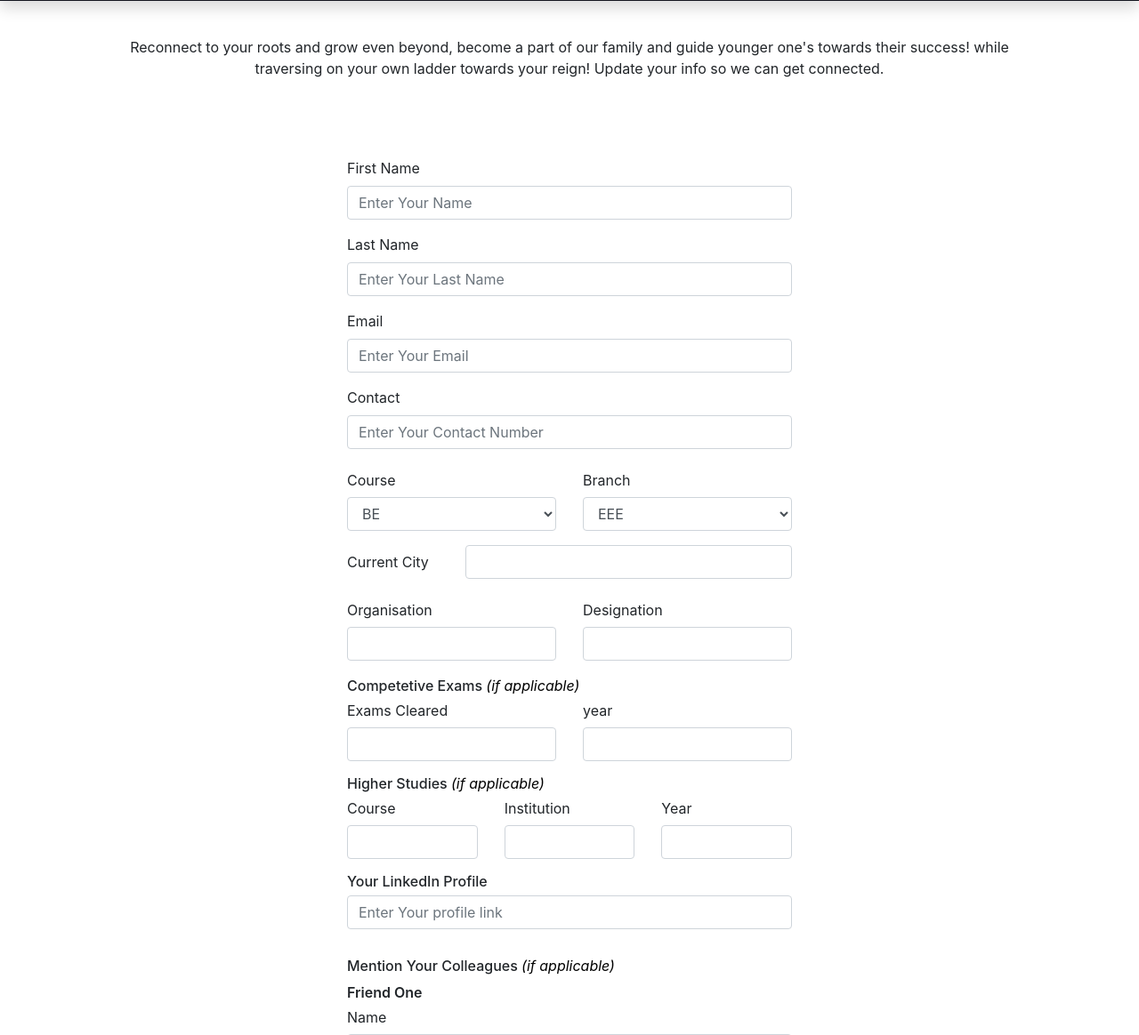
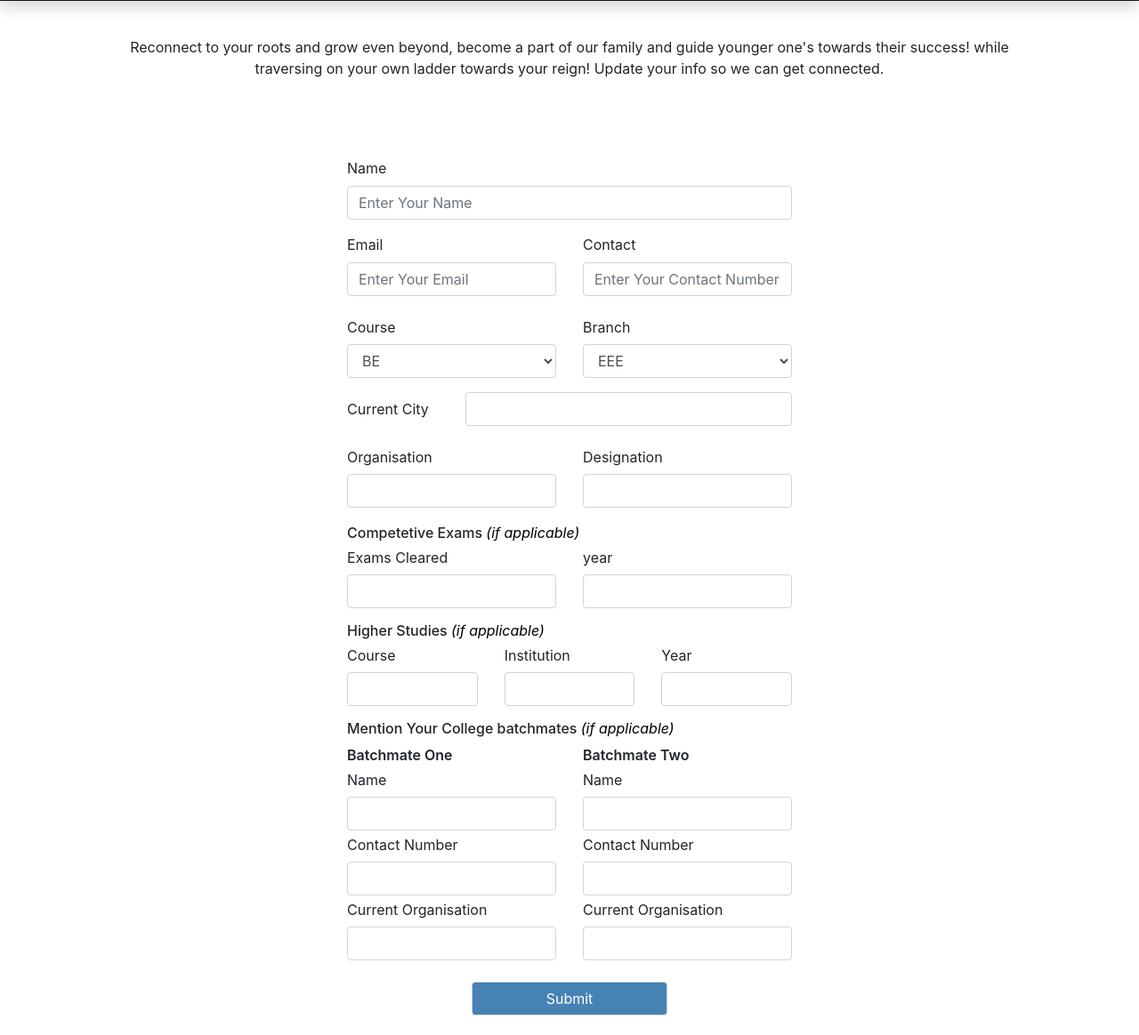
Before and after one commit to shivamkagra38/star_new, a Node server app: page /register in a window 1280 px wide. Shown: the part 255-1419 px from the top of the page at 89% size. Run offline with Node 20, Linux system fonts and the light colour scheme; some libraries are stand-ins or nearby versions.

Commit message:
added the mentioned updates

```diff
--- a/views/Alum-reg.ejs
+++ b/views/Alum-reg.ejs
@@ -20,20 +20,18 @@
 <section>
     <form method="POST" target="/register" class="my-5" style="width: 500px; margin: auto;">
         <div class="form-group">
-            <label for="name">First Name</label>
+            <label for="name">Name</label>
             <input required class="form-control" id="name" name="firstname" placeholder="Enter Your Name">
         </div>
-        <div class="form-group">
-            <label for="lastname">Last Name</label>
-            <input required class="form-control" id="name" name="lastname" placeholder="Enter Your Last Name">
-        </div>
-        <div class="form-group">
+        <div class="row">
+            <div class="form-group col-6">
                 <label for="email">Email</label>
                 <input required class="form-control" id="email" type="email" name="email" placeholder="Enter Your Email">
             </div>
-        <div class="form-group">
+            <div class="form-group col-6">
                 <label for="Contact">Contact</label>
                 <input required class="form-control" id="contact" name="contact" placeholder="Enter Your Contact Number">
+            </div>
         </div>
         <div class="row">
             <div class="form-group col-6">
@@ -102,30 +100,39 @@
             </div>
         </div>
 
-        <div class="form-group">
+        <!-- <div class="form-group">
             <label for="linkedin" class="h6 mb-0 mt-3">Your LinkedIn Profile</label>
             <input class="form-control mt-1" id="linkedin" name="linkedin" placeholder="Enter Your profile link">
-        </div>
+        </div> -->
 
-        <label for="buddies" class="h6 mb-1 mt-3">Mention Your Colleagues  <span style="font-weight: 400; color: black;"><i>(if applicable)</i></span></label>
+        <label for="buddies" class="h6 mb-1 mt-3">Mention Your College batchmates <span style="font-weight: 400; color: black;"><i>(if applicable)</i></span></label>
         <div id="buddies" class="row" >
-            <label for="colleague-one" class="col-form-label pt-1 pb-0" style="padding-left: 15px; font-weight: 600;">Friend One</label>
-            <div class="from-group col-12" id="colleague-one">
+            <div class="col-6" >
+                <label for="colleague-one" class="col-form-label pt-1 pb-0" style="padding-left: 0; font-weight: 600;">Batchmate One</label>
+                <div class="from-group" id="colleague-one">
                     <label for="colleague-one-name" class="col-form-label pt-1">Name</label>
-                <input class="form-control" id="colleague-one-name" name="highcourse">
+                    <input class="form-control" id="colleague-one-name" name="colleague-one-name">
 
                     <label for="colleague-one-number" class="col-form-label pt-1">Contact Number</label>
-                <input class="form-control" id="colleague-one-number" name="highcourse">
+                    <input class="form-control" id="colleague-one-number" name="colleague-one-number">
+
+                    <label for="colleague-one-org" class="col-form-label pt-1">Current Organisation</label>
+                    <input class="form-control" id="colleague-one-org" name="colleague-one-org">
                 </div>
-            <label for="colleague-two" class="col-form-label pt-1 pb-0" style="padding-left: 15px; font-weight: 600;">Friend Two</label>
-            <div class="from-group col-12" id="colleague-two">
+            </div>
+            <div class="col-6" >
+                <label for="colleague-two" class="col-form-label pt-1 pb-0" style="padding-left: 0; font-weight: 600;">Batchmate Two</label>
+                <div class="from-group" id="colleague-two">
                     <label for="colleague-two-name" class="col-form-label pt-1">Name</label>
-                <input class="form-control" id="colleague-two-name" name="highcourse">
+                    <input class="form-control" id="colleague-two-name" name="colleague-two-name">
 
                     <label for="colleague-two-number" class="col-form-label pt-1">Contact Number</label>
-                <input class="form-control" id="colleague-two-number" name="highcourse">
+                    <input class="form-control" id="colleague-two-number" name="colleague-two-number">
+
+                    <label for="colleague-two-org" class="col-form-label pt-1">Current Organisation</label>
+                    <input class="form-control" id="colleague-two-org" name="colleague-two-org">
                 </div>
-
+            </div>
         </div>
 
         <div class="form-group pt-4 col-6 mx-auto">
--- a/views/Atalk.ejs
+++ b/views/Atalk.ejs
@@ -27,7 +27,7 @@
 
     </p>
     <a class="btn red-btn btn-secondary" href="https://docs.google.com/forms/d/e/1FAIpQLSdz3bARL_LtqUVmhizOT9QEceuZ09ZBw_nruq4udlm51kEHnQ/viewform?usp=sf_link">
-      Register yourself for an A-Talk
+      Register as a speaker
      </a>
     </div>
   </div>
@@ -103,7 +103,7 @@
             </a>
             <div class="card-body">
                                     <h5 class="card-title largetext-font">Workshop 1</h5>
-                                     <br>
+
                                      <p class="card-text text-justify pb-5">
                                       He discussed about effective resume building and Applicant Tracking system. He also talked about how to prepare for interviews.
                                     </p>
--- a/views/our-team.ejs
+++ b/views/our-team.ejs
@@ -337,7 +337,7 @@
                     <div class="team-member team-member-student">
                         <img class="team-member-picture" src="/images/our-team/siddharth.jpg" height="300" width="250" alt="">
                         <div class="card-text">
-                            <h3 class="name">Siddarth</h3>
+                            <h3 class="name">Siddharth</h3>
                             <h5>SUB-HEAD</h5>
                         </div>
                         <ul class="cards__list">
--- a/views/partials/footer.ejs
+++ b/views/partials/footer.ejs
@@ -21,7 +21,7 @@
               <i class="fas fa-phone fa-flip-horizontal fa-2x my-auto mr-3"></i>
               <div class="my-auto text-left">
                 <h6>Kapish Mittal: +91 8178361861</h6>
-                <h6>Rythm Pathania: +91 8526645000</h6>
+                <h6>Rhythum Pathania: +91 8526645000</h6>
                 <h6>Tanveer Singh: +91 9465159603</h6>
               </div>
             </div>
@@ -72,7 +72,7 @@
           <a class="icoYoutube" href="https://www.youtube.com/user/UIETAlumni"><i class="fab fa-youtube"></i></a>
         </li>
       </ul>
-      <p class="mx-auto"> © Copyright 2020. All rights reserved by Student Team For Alumni Relations, UIET
+      <p class="mx-auto"> © Copyright 2020. All rights reserved by Student Team For Alumni Relations, UIET, Panjab University
         <br>
         <!-- Managed by Technical Team, STAR -->
       </p>
--- a/views/static/styles/css/main.css
+++ b/views/static/styles/css/main.css
@@ -32,6 +32,7 @@
   font-family: "Nunito Sans Black";
   src: url("../assets/fonts/nunito/NunitoSans-Black.ttf");
 }
+
 
 .display-in-center{
   display: flex;
```
Also changed, not shown: views/va-meet.ejs (+0 -52 lines). Lines whose indentation alone changed are shown as unchanged.
